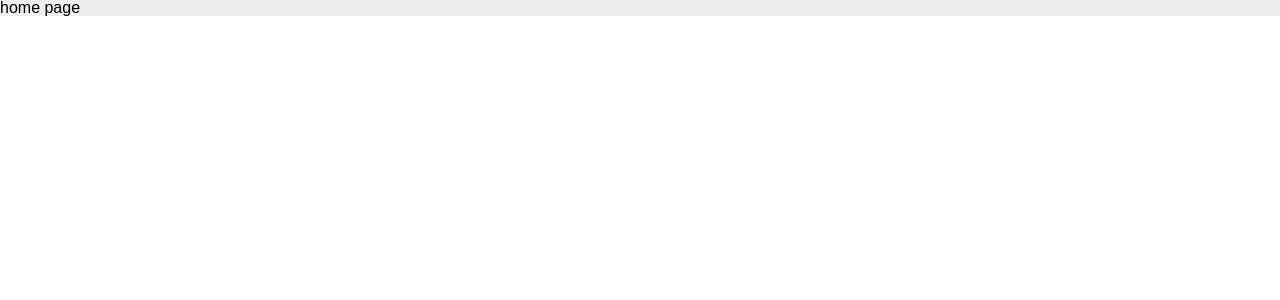
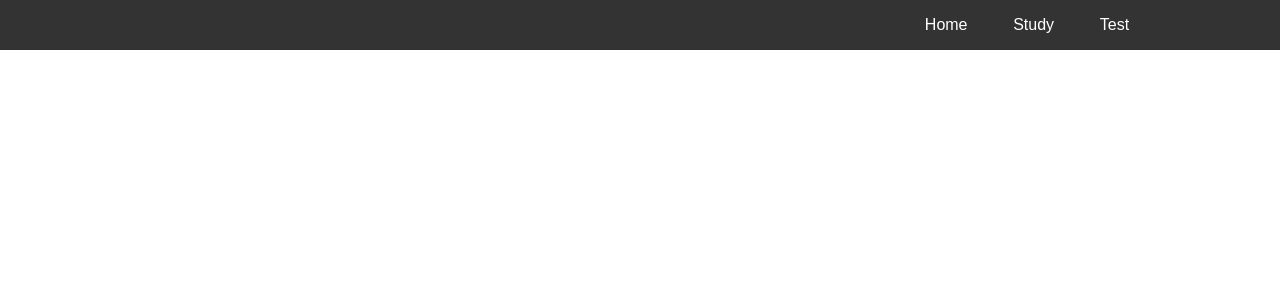
Before and after one commit to lpabst/flashcard-tutorial, a React (Create React App) app: page / in a window 1280 px wide. Shown: the top 300 px of the page. Built offline with nearby package versions, Linux system fonts and the light colour scheme.

Commit message:
flashcard3 done. starting place for flashcard4

```diff
--- a/src/App.js
+++ b/src/App.js
@@ -1,5 +1,7 @@
 import React, { Component } from 'react';
 import './App.css';
+
+import Header from './components/Header/Header.js';
 import router from './router.js';
 
 class App extends Component {
@@ -15,6 +17,7 @@ class App extends Component {
     return (
       <div className="App">
 
+        <Header />
         {router}
 
       </div>
--- /dev/null
+++ b/src/components/Header/Header.css
@@ -0,0 +1,21 @@
+.header{
+    width: 100%;
+    height: 50px;
+    background: #333;
+    position: fixed;
+}
+
+.header a{
+    text-decoration: none;
+    color: #fff;
+}
+
+.header_list{
+    width: 80%;
+    max-width: 250px;
+    position: absolute;
+    right: 10%;
+    line-height: 50px;
+    display: flex;
+    justify-content: space-around;
+}
--- /dev/null
+++ b/src/components/Header/Header.js
@@ -0,0 +1,19 @@
+import React, {Component} from 'react';
+import {Link} from 'react-router-dom';
+import './Header.css';
+
+class Header extends Component{
+    render(){
+        return(
+            <header className='header'>
+                <ul className='header_list'>
+                    <Link to='/' >Home</Link>
+                    <Link to='/study' >Study</Link>
+                    <Link to='/test' >Test</Link>
+                </ul>
+            </header>
+        );
+    }
+}
+
+export default Header;
```
Also changed, not shown: src/components/Home/Home.css (added), src/components/Study/Study.css (added), src/components/Test/Test.css (added).
